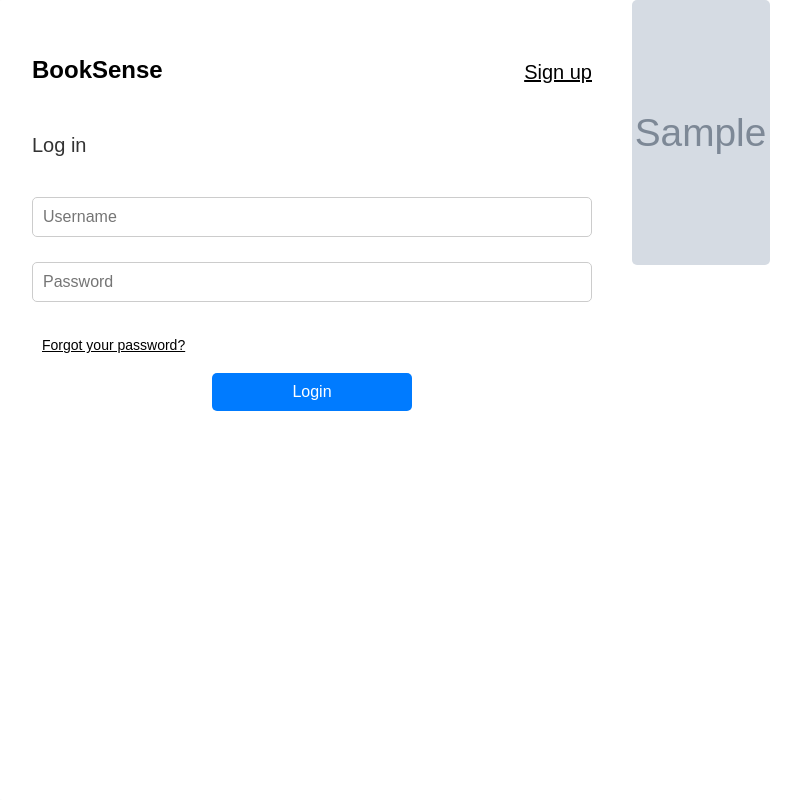
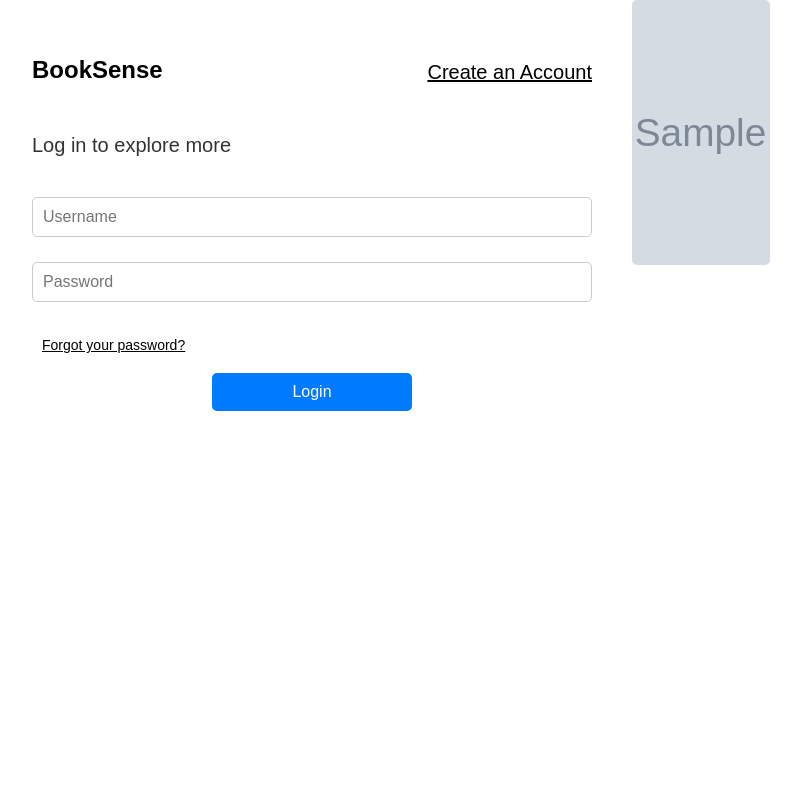
Before and after one commit to Ellen319/AI-Driven-Book-Recommendation-Web, a Flask app: template templates/login.html in a window 1280 px wide. Shown: the whole page, without its empty margins (48-849 px from the left). Run offline with Flask 3, Linux system fonts and the light colour scheme; the template is opened without the code that fills it: most values are stand-ins (such as "Sample title", 1, 10 or a date in 2020); grey boxes marked "Sample" are stand-in pictures; parts of the project's set-up code (start-up, migrations or seed data) failed here and were passed over.

Commit message:
Update login.html

```diff
--- a/templates/login.html
+++ b/templates/login.html
@@ -24,9 +24,9 @@
                 <a href="/" class="booksense-title">
                     <h1>BookSense</h1>
                 </a>
-                <a href="/signup" class="signup-login-link" style="text-decoration: underline;">Sign up</a>
+                <a href="/signup" class="signup-login-link" style="text-decoration: underline;">Create an Account</a>
             </div>
-            <p class="signup-text">Log in</p>
+            <p class="signup-text">Log in to explore more</p>
             <form action="{{ url_for('login') }}" method="post">
                 <input type="text" name="username" placeholder="Username" required>
                 <input type="password" name="password" placeholder="Password" required>
@@ -35,8 +35,10 @@
             </form>
         </div>
         <aside class="book-grid">
-            {% for book_image in book_images %}
-                <img src="{{ book_image }}" alt="Book Image">
+            {% for book_image, book_id in book_images %}
+                <a href="{{ url_for('book_details', book_id=book_id) }}">
+                    <img src="{% if book_image == '' %}{{ url_for('static', filename='img/cover_coming_soon.png') }}{% else %}{{ book_image }}{% endif %}" alt="Book Image">
+                </a>
             {% endfor %}
         </aside>
     </div>
```
